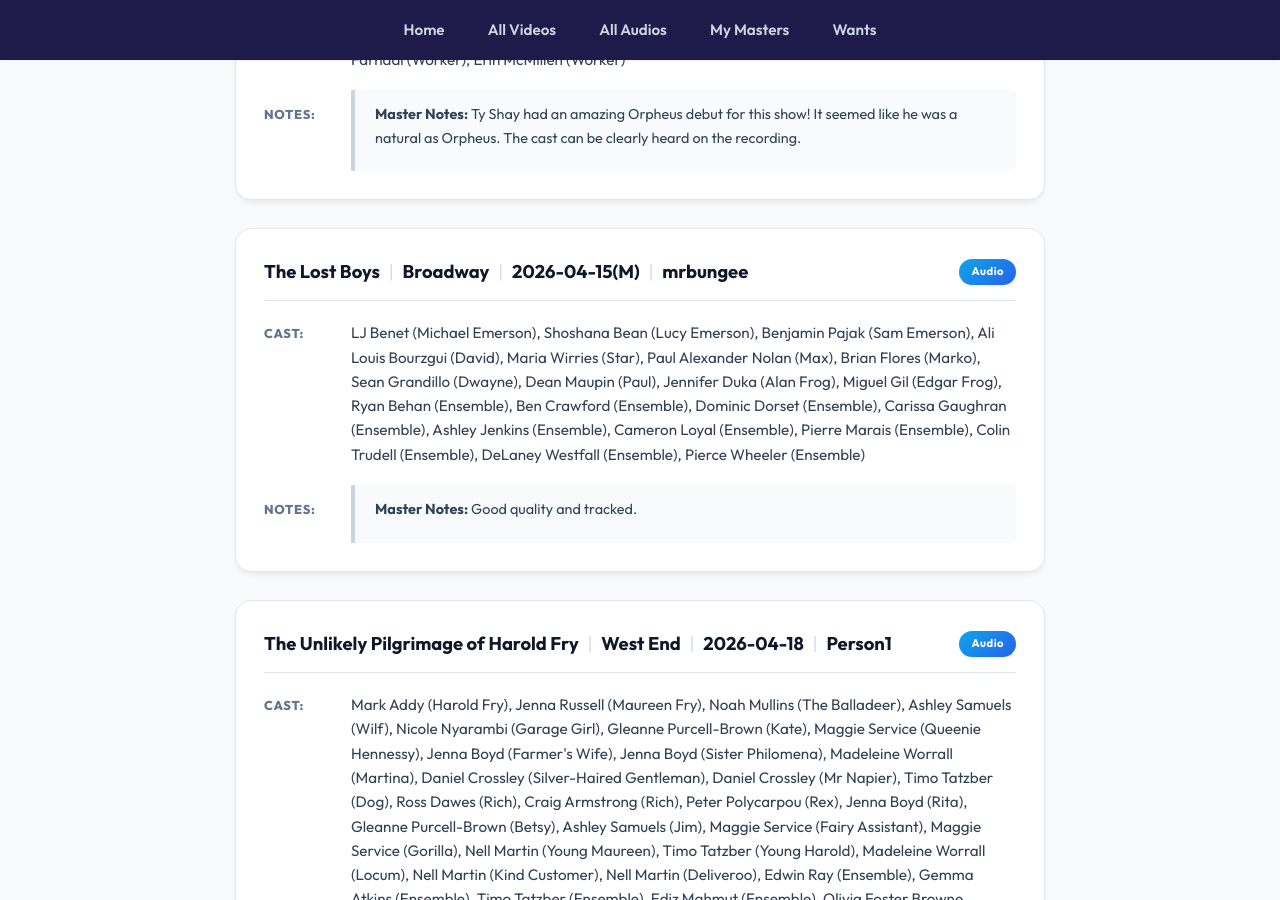
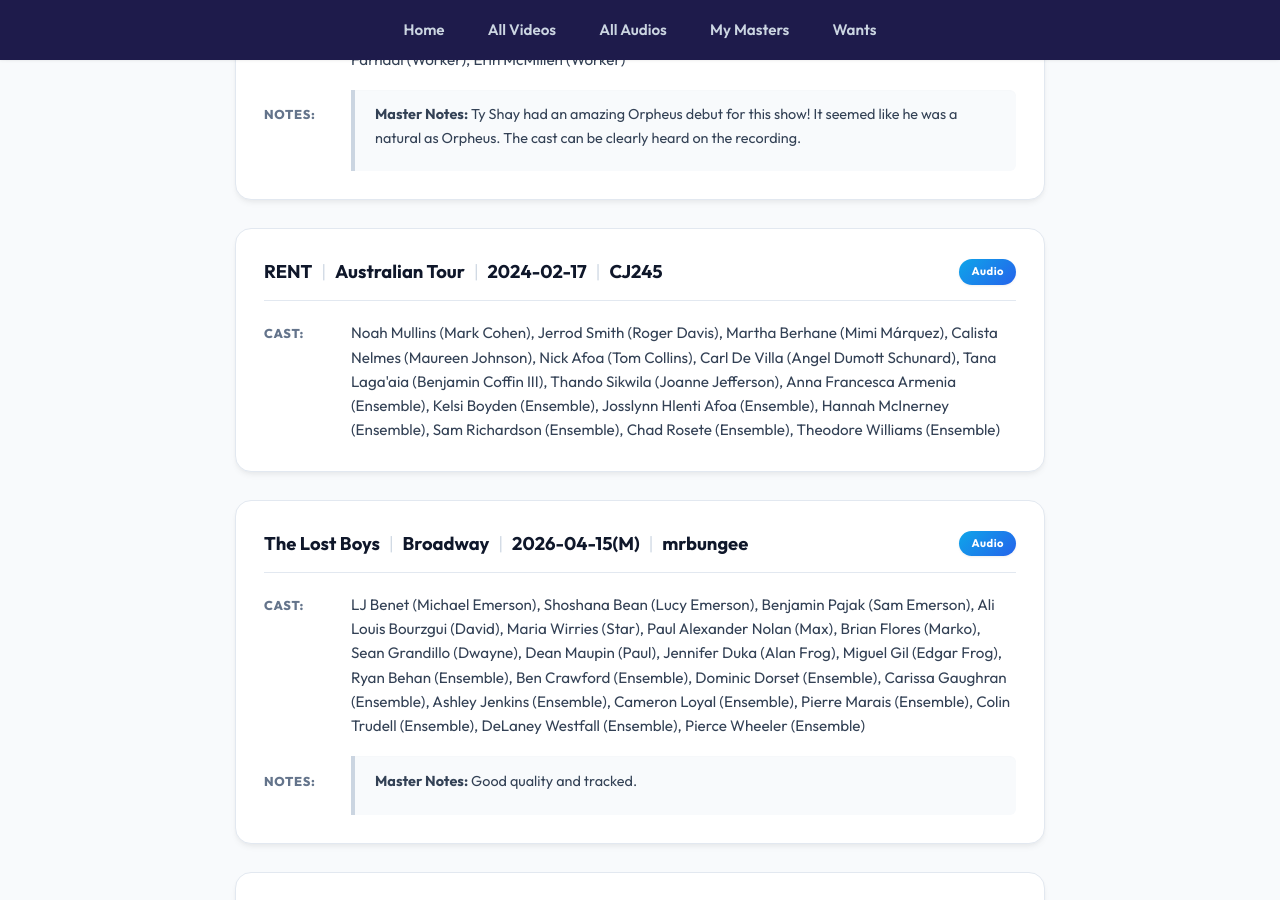
Before and after one commit to DireSpider/direspider.github.io, a Jekyll site: the page built from wants/index.html, in a window 1280 px wide and 900 px high, scrolled down 24928 px. Built offline with Jekyll 4.4.1, drawn with Linux system fonts in a browser that asks for light colours.

Commit message:
update my wants include html

```diff
--- a/_includes/wants.html
+++ b/_includes/wants.html
@@ -2806,6 +2806,38 @@
  <div class="header">
 
           <div class="header-info">
+            <span>RENT</span>
+            <span class="separator">|</span>
+            <span>Australian Tour</span>
+            <span class="separator">|</span>
+            <span>2024-02-17</span>
+            <span class="separator">|</span>
+            <span>CJ245</span>
+          </div>
+
+          <div class ="header-badges">
+        <span class="media-type-badge">audio</span>
+
+
+
+
+
+             </div>
+
+        </div>
+
+<div class="info-section">
+<span class="label">Cast:</span>
+<span id="cast-display" class="content-text">
+Noah Mullins (Mark Cohen), Jerrod Smith (Roger Davis), Martha Berhane (Mimi Márquez), Calista Nelmes (Maureen Johnson), Nick Afoa (Tom Collins), Carl De Villa (Angel Dumott Schunard), Tana Laga'aia (Benjamin Coffin III), Thando Sikwila (Joanne Jefferson), Anna Francesca Armenia (Ensemble), Kelsi Boyden (Ensemble), Josslynn Hlenti Afoa (Ensemble), Hannah McInerney (Ensemble), Sam Richardson (Ensemble), Chad Rosete (Ensemble), Theodore Williams (Ensemble)
+</span>
+</div>
+
+
+</div><div class="recording-card">
+ <div class="header">
+
+          <div class="header-info">
             <span>The Lost Boys</span>
             <span class="separator">|</span>
             <span>Broadway</span>
```
